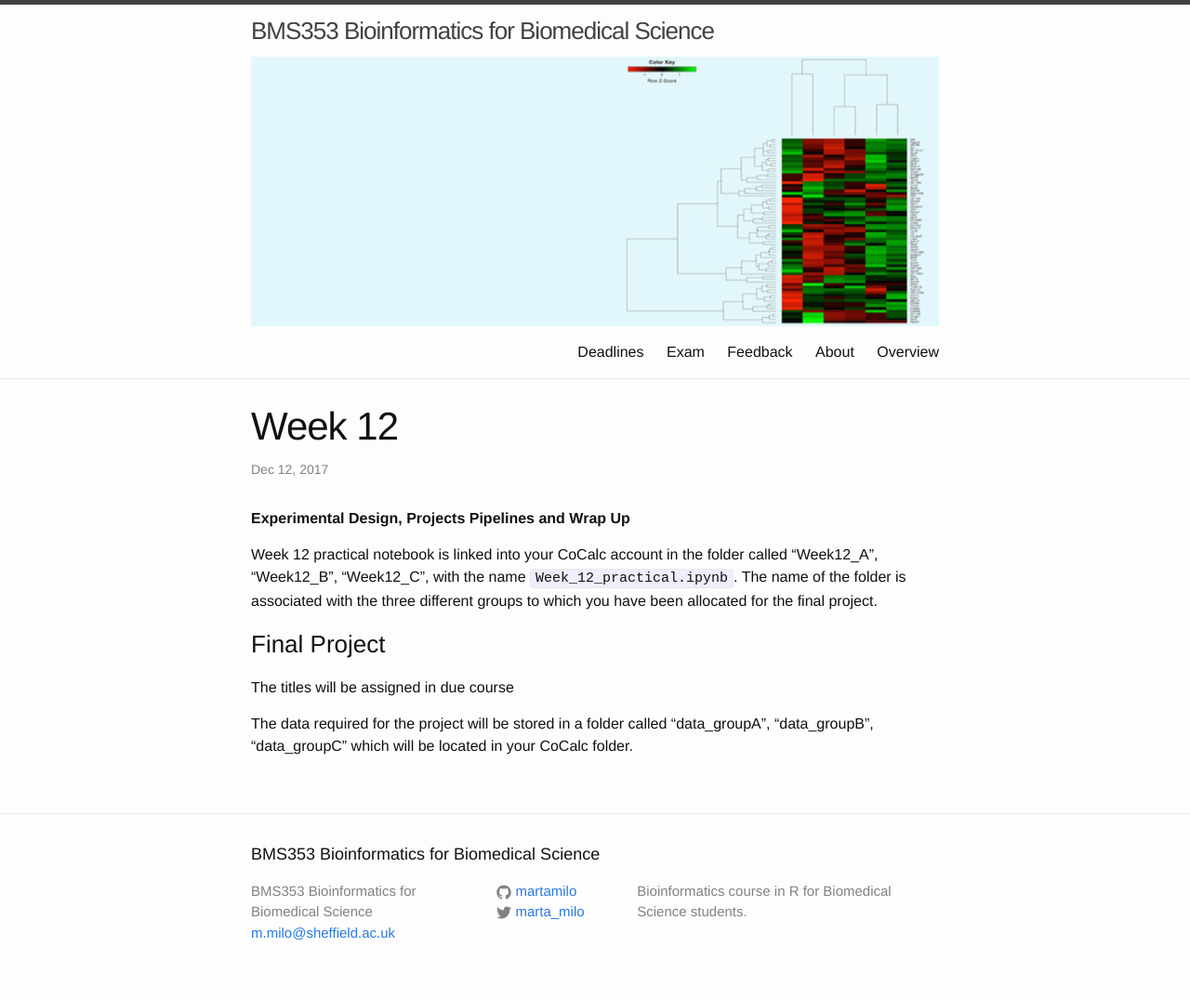
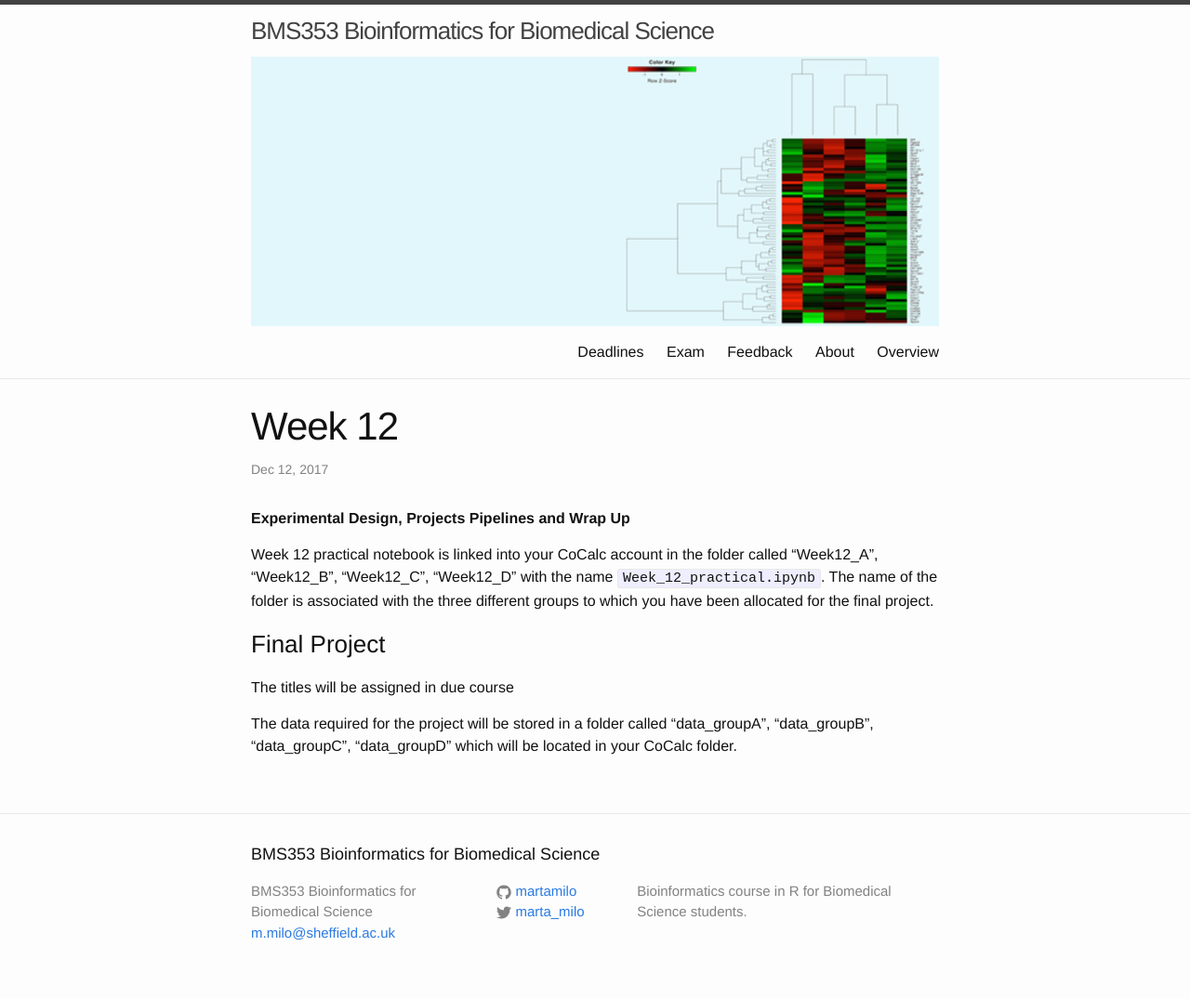
Before and after one commit to sods/bioinformatics, a Jekyll site: the page built from _posts/2017-12-12-week-12-experimental-design-and-projects-pipelines.md, in a window 1280 px wide. Shown: the whole page at 93% size. Built offline with Jekyll 4.4.1, drawn with Linux system fonts in a browser that asks for light colours; comment, search, counter and statistics services are not loaded.

Commit message:
added one more project

```diff
--- a/_posts/2017-12-12-week-12-experimental-design-and-projects-pipelines.md
+++ b/_posts/2017-12-12-week-12-experimental-design-and-projects-pipelines.md
@@ -8,11 +8,11 @@ venue: GB- G4
 tagline: Experimental Design, Projects Pipelines and Wrap Up
 ---
 
-Week 12 practical notebook is linked into your CoCalc account in the folder called “Week12_A”, “Week12_B”, “Week12_C”, with the name `Week_12_practical.ipynb`. The name of the folder is associated with the three different groups to which you have been allocated for the final project.
+Week 12 practical notebook is linked into your CoCalc account in the folder called “Week12_A”, “Week12_B”, “Week12_C”, “Week12_D" with the name `Week_12_practical.ipynb`. The name of the folder is associated with the three different groups to which you have been allocated for the final project.
 
 
 ### Final Project
 
 The titles will be assigned in due course
 
-The data required for the project will be stored in a folder called "data_groupA", "data_groupB", "data_groupC" which will be located in your CoCalc folder.
+The data required for the project will be stored in a folder called "data_groupA", "data_groupB", "data_groupC", "data_groupD" which will be located in your CoCalc folder.
```
